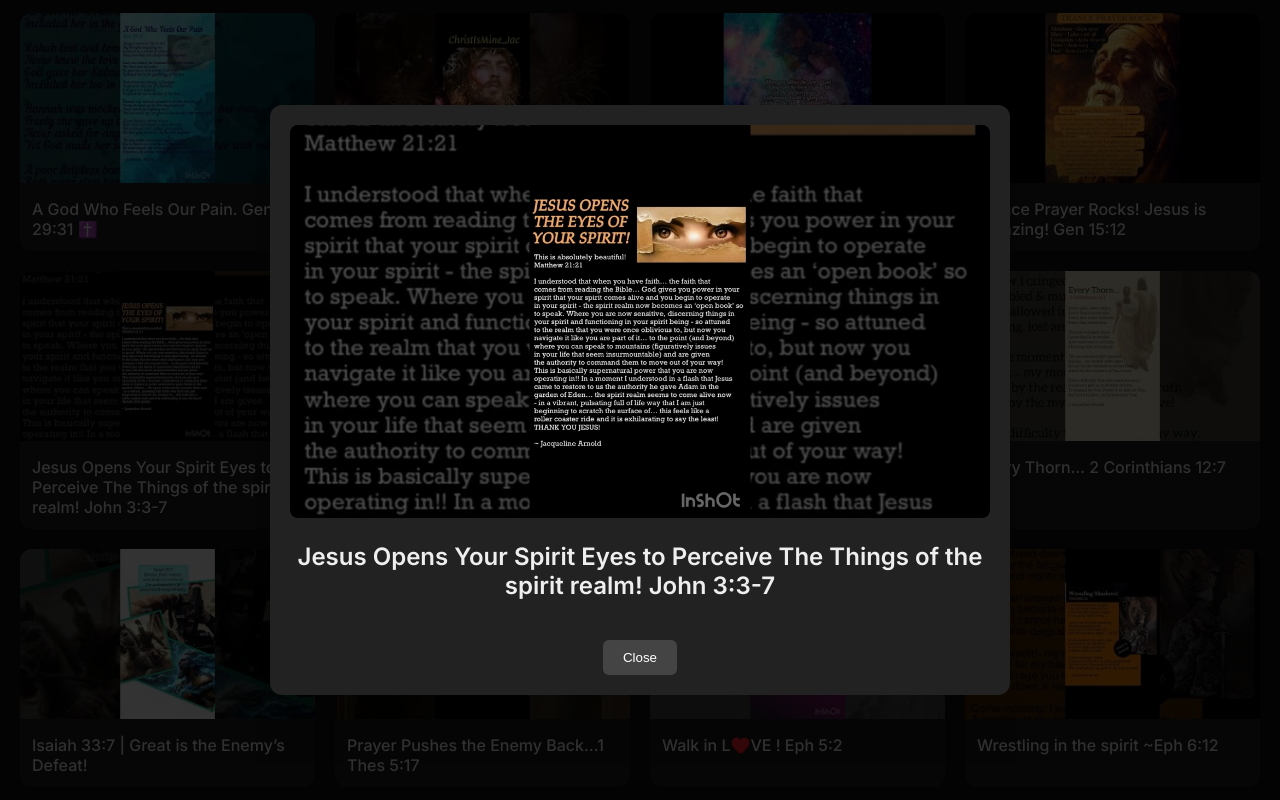
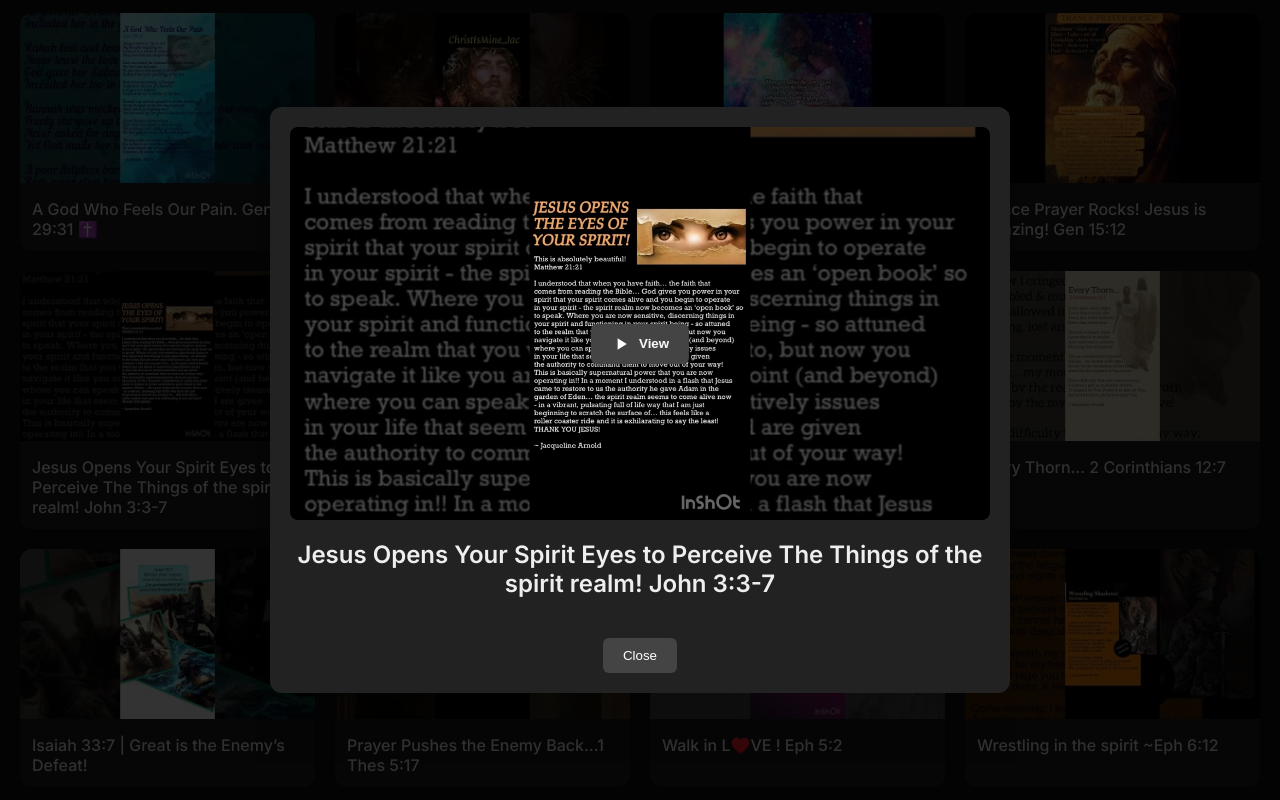
Before and after one commit to cjfarnold/christismine, a React (Vite) app: page /#/ in a window 1280 px wide. Both pictures are taken after a click on the element 167 px from the left and 1752 px from the top of the page. Shown: the part 1352-2152 px from the top of the page. Built offline with nearby package versions, Linux system fonts and the light colour scheme.

Commit message:
Added button to view video

```diff
--- a/src/components/VideoModal.jsx
+++ b/src/components/VideoModal.jsx
@@ -2,6 +2,7 @@ export default function VideoModal({ video, onClose }) {
   return (
     <div className="modal-backdrop" onClick={onClose}>
       <div className="modal" onClick={(e) => e.stopPropagation()}>
+        <div className="modal-media">
           <img
             src={`${import.meta.env.BASE_URL}${video.fullImage}`}
             alt={video.title}
@@ -9,6 +10,22 @@ export default function VideoModal({ video, onClose }) {
               window.open(`https://www.youtube.com/watch?v=${video.id}`, "_blank")
             }
           />
+
+          <button
+            className="modal-play"
+            onClick={(e) => {
+              e.stopPropagation();
+              window.open(`https://www.youtube.com/watch?v=${video.id}`, "_blank");
+            }}
+            aria-label="Open video on YouTube"
+          >
+            <svg viewBox="0 0 24 24" fill="currentColor" aria-hidden="true" focusable="false">
+              <path d="M8 5v14l11-7z"></path>
+            </svg>
+            <span>View</span>
+          </button>
+        </div>
+
         <h2>{video.title}</h2>
         <p>{video.description}</p>
         <button onClick={onClose}>Close</button>
--- a/src/styles/main.css
+++ b/src/styles/main.css
@@ -116,10 +116,52 @@ body {
   text-align: center;
 }
 
-.modal img {
+.modal-media {
+  position: relative;
+}
+
+.modal-media img {
   width: 100%;
   border-radius: 8px;
   cursor: pointer;
+  display: block;
+}
+
+.modal-play {
+  position: absolute;
+  left: 50%;
+  top: 50%;
+  transform: translate(-50%, -50%);
+  background: rgba(0,0,0,0.45);
+  color: #fff;
+  border: none;
+  padding: 10px 14px;
+  border-radius: 999px;
+  display: inline-flex;
+  gap: 8px;
+  align-items: center;
+  cursor: pointer;
+  backdrop-filter: blur(3px);
+}
+
+.modal-play svg {
+  width: 20px;
+  height: 20px;
+  display: block;
+}
+
+.modal-play span {
+  font-weight: 600;
+}
+
+.modal-play:hover {
+  background: rgba(0,0,0,0.6);
+  transform: translate(-50%, -50%) scale(1.02);
+}
+
+.modal-play:focus-visible {
+  outline: 2px solid rgba(255,255,255,0.9);
+  outline-offset: 2px;
 }
 
 
```
Lines whose indentation alone changed are shown as unchanged.
